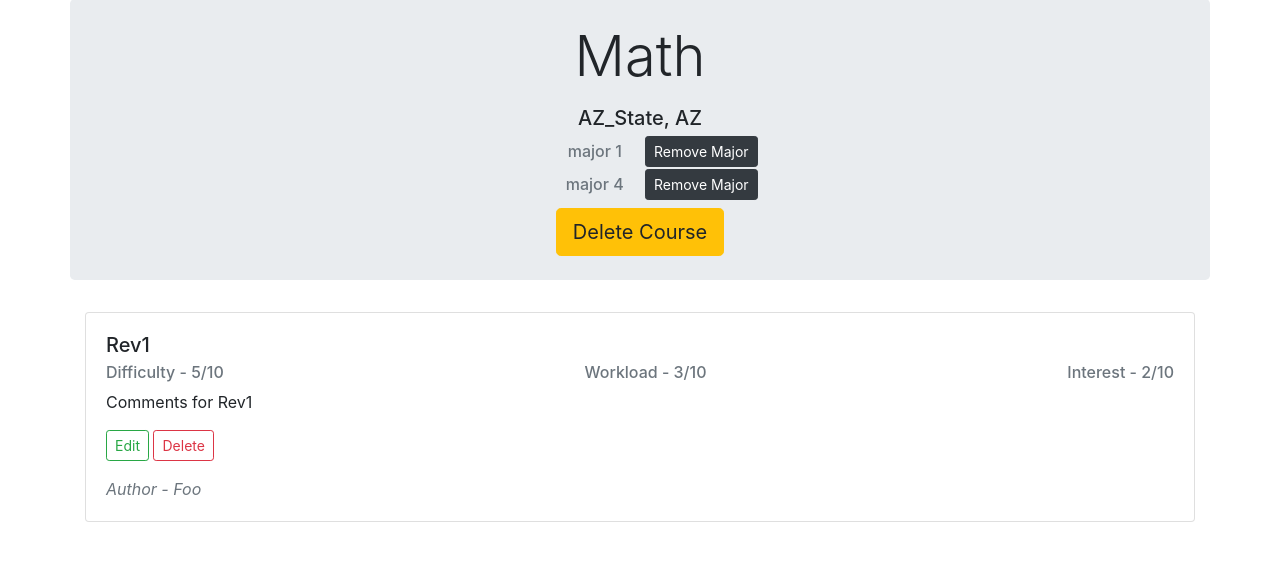
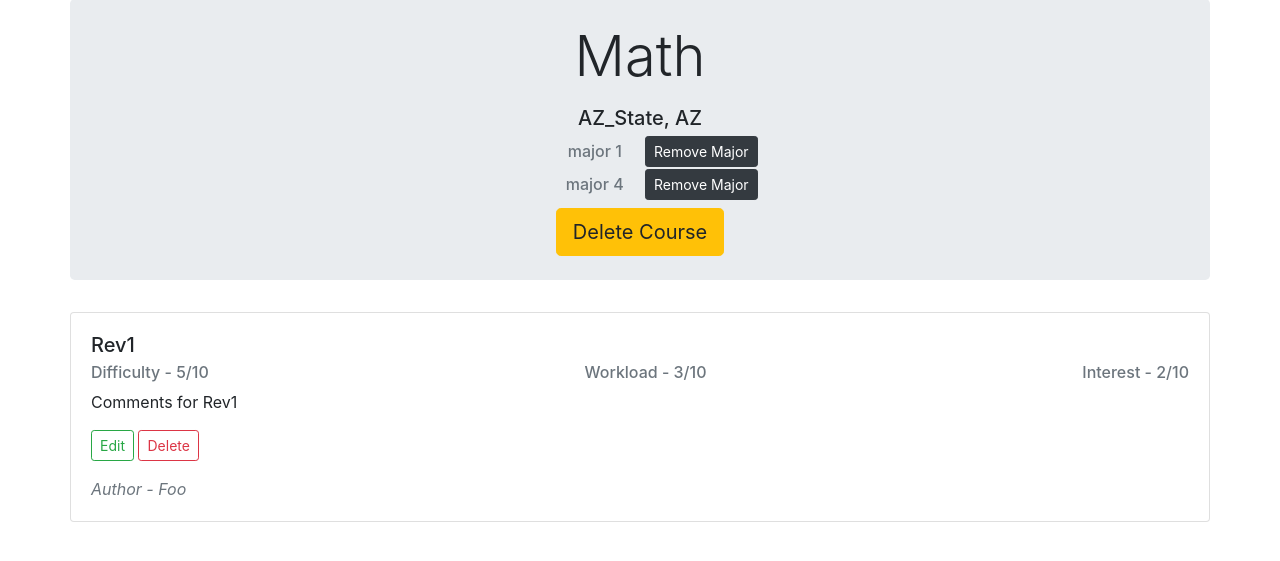
Before and after one commit to Alexander-Molotkov/Rate-My-Course, a Node server app: page /course/1 in a window 1280 px wide. Shown: the part 113-674 px from the top of the page. Run offline with Node 20, Linux system fonts and the light colour scheme; data comes from the database, SQL or seed files in the repository; some libraries are stand-ins or nearby versions.

Commit message:
Line up containers

```diff
--- a/views/course.handlebars
+++ b/views/course.handlebars
@@ -25,7 +25,7 @@
 </section>
 
 <section id="reviews">
-    <div class="container">
+    <div class="container px-0">
         {{#unless rows}}
         <h5 class="row justify-content-center my-5">Course does not have reviews</h5>
         {{/unless}}
--- a/views/layouts/main.handlebars
+++ b/views/layouts/main.handlebars
@@ -28,7 +28,7 @@
                         <a class="nav-link mx-1" href="/newcollege">Register College</a>
                     </li>
                     <li class="nav-item mx-1">
-                        <a class="nav-link mx-1" href="newreview.html">Create Review</a>
+                        <a class="nav-link mx-1" href="">Create Review</a>
                     </li>
                     <li class="nav-item mx-1">
                         <a class="nav-link" href="/profile">Profile</a>
@@ -71,7 +71,7 @@
                     </form>
                 </div>
                 <div class="modal-footer">
-                    <p>Not a member? <a href="signup.html">Sign Up</a></p>
+                    <p>Not a member? <a href="/signup">Sign Up</a></p>
                 </div>
             </div>
         </div>
--- a/views/profile.handlebars
+++ b/views/profile.handlebars
@@ -7,7 +7,7 @@
 <section id="reviews">
 
     {{#each rows}}
-    <div class="container">
+    <div class="container px-0">
         <div class="row justify-content-center">
             <div class="col-sm-12 mb-4">
                 <div class="card">
--- a/views/search.handlebars
+++ b/views/search.handlebars
@@ -15,7 +15,7 @@
 </section>
 
 <section id="reviews">
-    <div class="container">
+    <div class="container px-0">
 
         {{#each rows}}
         <div class="row justify-content-center">
```
